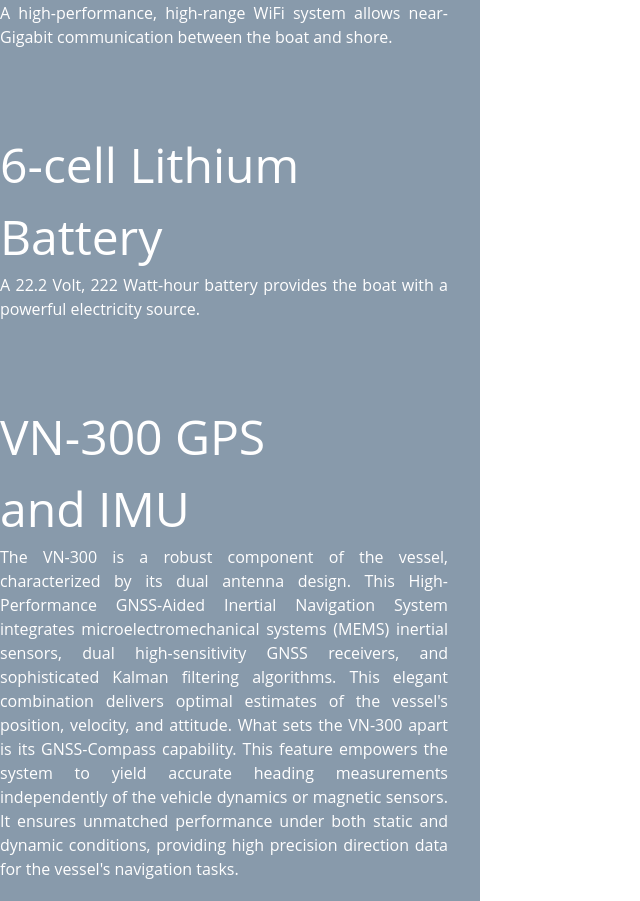
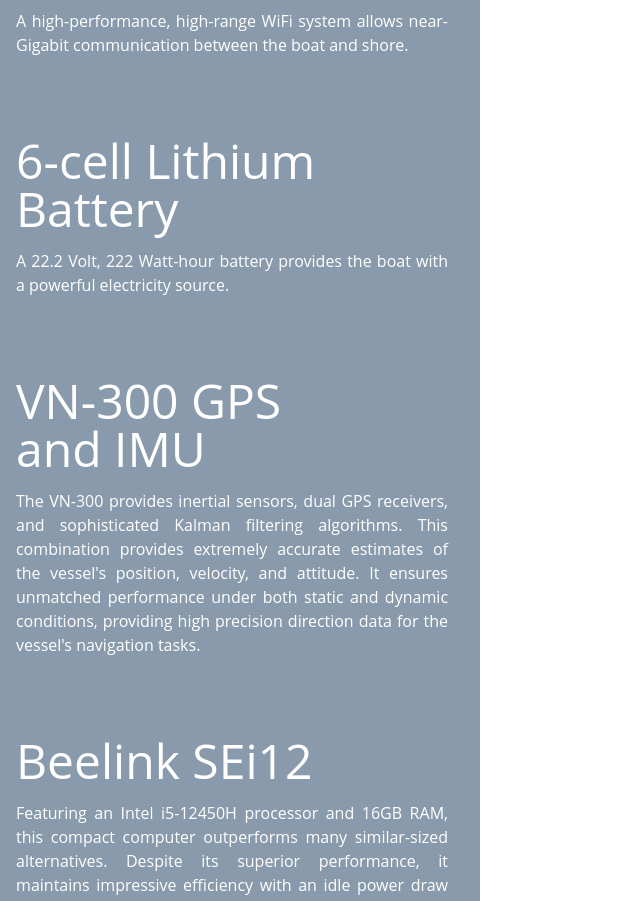
Before and after one commit to UM-Autonomy/UMA-Website, a SvelteKit app: page /boat in a window 1280 px wide. Shown: the part 1887-2788 px from the top of the page, without its empty margins (0-640 px from the left). Built offline with nearby package versions, Linux system fonts and the light colour scheme; what @babylonjs/core would draw is missing.

Commit message:
fix header spacing

```diff
--- a/src/routes/boat/+page.svelte
+++ b/src/routes/boat/+page.svelte
@@ -26,7 +26,7 @@
 			<h3>Camera</h3>
 			<p>
 				The Phoenix's camera provides the main input to the boat's autonomous capabilities. Using
-				the YOLOv8 computer vision software, all competition elements are detected.
+				the YOLOv8 computer vision algorithm, all competition elements are detected.
 			</p>
 		</div>
 		<div class="row" data-seconds="2" data-highlight="TrimSrf.032">
@@ -63,22 +63,17 @@
 		</div>
 		<div class="row" data-seconds="7" data-highlight="Battery">
 			<h3>6-cell Lithium Battery</h3>
-            <p>
-                A 22.2 Volt, 222 Watt-hour battery provides the boat with a powerful electricity source.
-            </p>
+			<p>
+				A 22.2 Volt, 222 Watt-hour battery provides the boat with a powerful electricity source.
+			</p>
 		</div>
 		<div class="row" data-seconds="8.5" data-highlight="VN300_Rugged">
 			<h3>VN-300 GPS and IMU</h3>
 			<p>
-				The VN-300 is a robust component of the vessel, characterized by its dual antenna design.
-				This High-Performance GNSS-Aided Inertial Navigation System integrates
-				microelectromechanical systems (MEMS) inertial sensors, dual high-sensitivity GNSS
-				receivers, and sophisticated Kalman filtering algorithms. This elegant combination delivers
-				optimal estimates of the vessel's position, velocity, and attitude. What sets the VN-300
-				apart is its GNSS-Compass capability. This feature empowers the system to yield accurate
-				heading measurements independently of the vehicle dynamics or magnetic sensors. It ensures
-				unmatched performance under both static and dynamic conditions, providing high precision
-				direction data for the vessel's navigation tasks.
+				The VN-300 provides inertial sensors, dual GPS receivers, and sophisticated Kalman filtering
+				algorithms. This combination provides extremely accurate estimates of the vessel's position,
+				velocity, and attitude. It ensures unmatched performance under both static and dynamic
+				conditions, providing high precision direction data for the vessel's navigation tasks.
 			</p>
 		</div>
 		<div class="row" data-seconds="12" data-highlight="mini computer">
@@ -88,7 +83,7 @@
 				similar-sized alternatives. Despite its superior performance, it maintains impressive
 				efficiency with an idle power draw of just 5 Watts. The processor's integrated graphics
 				enhance computer vision tasks, delivering outstanding results. The computer is outfitted
-				with a 1 Terabyte drive to store raw data during competition runs.
+				with a 1 Terabyte drive to store data from competition runs.
 			</p>
 		</div>
 		<div class="h-screen" />
@@ -100,15 +95,17 @@
 		backdrop-filter: blur(5px);
 		background-color: #00274c77;
 		max-width: 30em;
-		padding-right: 2em;
+		padding-right: 2rem;
+		padding-left: 1rem;
 		.row {
 			margin-bottom: 5em;
 			text-align: justify;
-
 			h3 {
 				font-size: 3rem;
 				text-align: left;
 				text-wrap: balance;
+				line-height: 1;
+				margin-bottom: 1rem;
 			}
 		}
 	}
```
